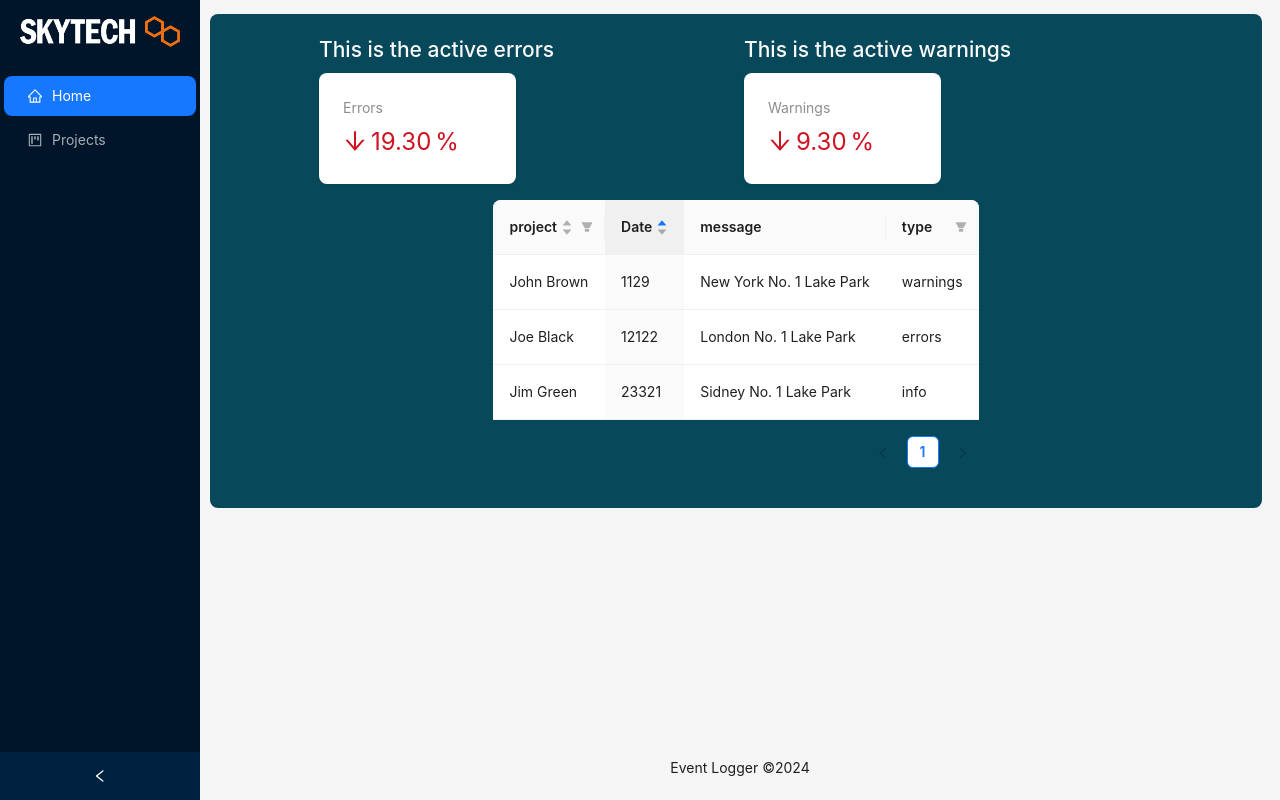
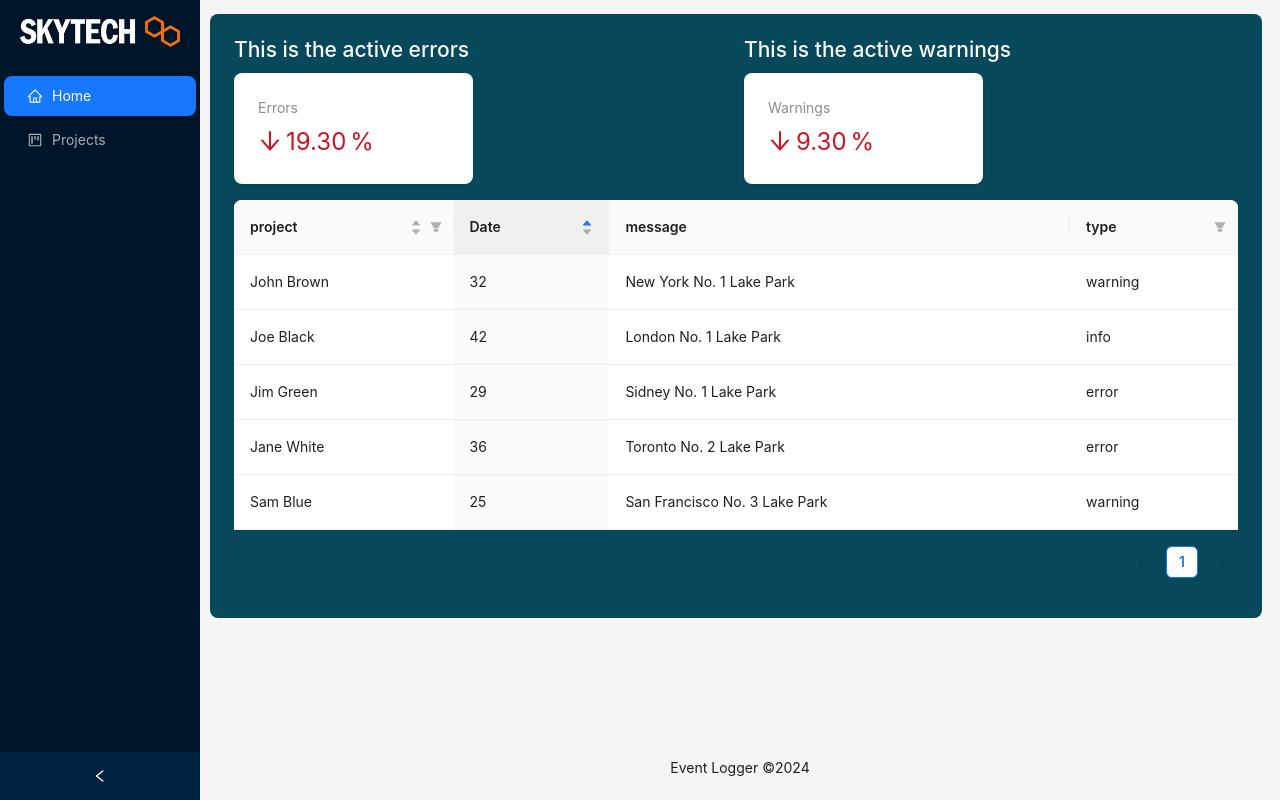
Before and after one commit to MrKalleP/event-frontend, a React (Vite) app: page / in a window 1280 px wide. Built offline with nearby package versions, Linux system fonts and the light colour scheme.

Commit message:
fixing the table

```diff
--- a/src/components/MainLayout.tsx
+++ b/src/components/MainLayout.tsx
@@ -48,7 +48,9 @@ const MainLayout: React.FC = () => {
             </Sider>
             <Layout>
 
-                <Content style={{ margin: "10px" }}>
+                <Content style={{
+                    margin: "10px",
+                }}>
                     <Breadcrumb style={{ margin: "2px 0" }}>
                         {breadcrumbItems.map((item) => (
                             <Breadcrumb.Item key={item.key}>{item.label}</Breadcrumb.Item>
--- a/src/components/TableHomePage.tsx
+++ b/src/components/TableHomePage.tsx
@@ -1,10 +1,10 @@
 import React from 'react';
 import { Table } from 'antd';
 import type { TableColumnsType, TableProps } from 'antd';
-import { EXAMPLE_DATA } from '../utils/testdata';
+import EXAMPLE_DATA from "../utils/testdata.json";
 
 interface DataType {
-    type: any;
+    type: Type;
     key: React.Key;
     project: string;
     date: string;
@@ -49,16 +49,16 @@ const project_columns: TableColumnsType<DataType> = [
         dataIndex: 'type',
         filters: [
             {
-                text: 'info',
+                text: 'Info',
                 value: 'info',
             },
             {
-                text: 'warnings',
-                value: 'warnings',
+                text: 'Warning',
+                value: 'warning',
             },
             {
-                text: 'errors',
-                value: 'errors',
+                text: 'Error',
+                value: 'error',
             },
         ],
         onFilter: (value, record) => record.type.includes(value as string),
@@ -69,13 +69,14 @@ const onChange: TableProps<DataType>['onChange'] = (pagination, filters, sorter,
     console.log('params', pagination, filters, sorter, extra);
 };
 
-const TableHomePage: React.FC = () => (
+const TableHomePage = () => (
     <Table<DataType>
         columns={project_columns}
         dataSource={EXAMPLE_DATA}
         onChange={onChange}
         showSorterTooltip={{ title: 'Click to sort' }}
-        rowKey="key"
+        rowKey="id"
+
     />
 );
 
--- a/src/pages/HomePage.tsx
+++ b/src/pages/HomePage.tsx
@@ -1,22 +1,21 @@
-import React from "react";
+
 import { ErrorsHome } from "../components/ErrorsHome";
 import { WarningHome } from "../components/WarningHome";
 import { Row, Col } from "antd";
 import TableHomePage from "../components/TableHomePage";
 
 
-const HomePage: React.FC = () => {
+const HomePage = () => {
     return <Row gutter={[16, 16]} justify="center" align="middle">
-
-        <Col span={10}>
-            <h2 >This is the active errors</h2>
+        <Col span={12}>
+            <h2>This is the active errors</h2>
             <ErrorsHome />
         </Col>
-        <Col span={10}>
-            <h2 >This is the active warnings</h2>
+        <Col span={12}>
+            <h2>This is the active warnings</h2>
             <WarningHome />
         </Col>
-        <Col>
+        <Col span={24}>
             <TableHomePage />
         </Col>
     </Row>
--- a/src/pages/ProjectPage.tsx
+++ b/src/pages/ProjectPage.tsx
@@ -1,7 +1,6 @@
 
-import React from "react";
 
-const ProjectPage: React.FC = () => {
+const ProjectPage = () => {
     return <h1>Project Page</h1>;
 };
 
--- a/src/utils/NotFound.tsx
+++ b/src/utils/NotFound.tsx
@@ -1,7 +1,6 @@
 
-import React from "react";
 
-const NotFound: React.FC = () => {
+const NotFound = () => {
     return <h1>404 Not Found</h1>;
 };
 
--- /dev/null
+++ b/src/utils/testdata.json
@@ -0,0 +1,37 @@
+[
+    {
+        "id": "1",
+        "project": "John Brown",
+        "date": "32",
+        "type": "warning",
+        "message": "New York No. 1 Lake Park"
+    },
+    {
+        "id": "2",
+        "project": "Joe Black",
+        "date": "42",
+        "type": "info",
+        "message": "London No. 1 Lake Park"
+    },
+    {
+        "id": "3",
+        "project": "Jim Green",
+        "date": "29",
+        "type": "error",
+        "message": "Sidney No. 1 Lake Park"
+    },
+    {
+        "id": "4",
+        "project": "Jane White",
+        "date": "36",
+        "type": "error",
+        "message": "Toronto No. 2 Lake Park"
+    },
+    {
+        "id": "5",
+        "project": "Sam Blue",
+        "date": "25",
+        "type": "warning",
+        "message": "San Francisco No. 3 Lake Park"
+    }
+]
--- a/src/utils/testdata.tsx
+++ /dev/null
@@ -1,25 +0,0 @@
-import { message } from "antd";
-
-export const EXAMPLE_DATA = [
-    {
-        key: '1',
-        project: 'John Brown',
-        date: "1129",
-        message: 'New York No. 1 Lake Park',
-        type: "warnings",
-    },
-    {
-        key: '2',
-        project: 'Joe Black',
-        date: "12122",
-        message: 'London No. 1 Lake Park',
-        type: "errors",
-    },
-    {
-        key: '3',
-        project: 'Jim Green',
-        date: "23321",
-        message: 'Sidney No. 1 Lake Park',
-        type: "info",
-    },
-];
```
